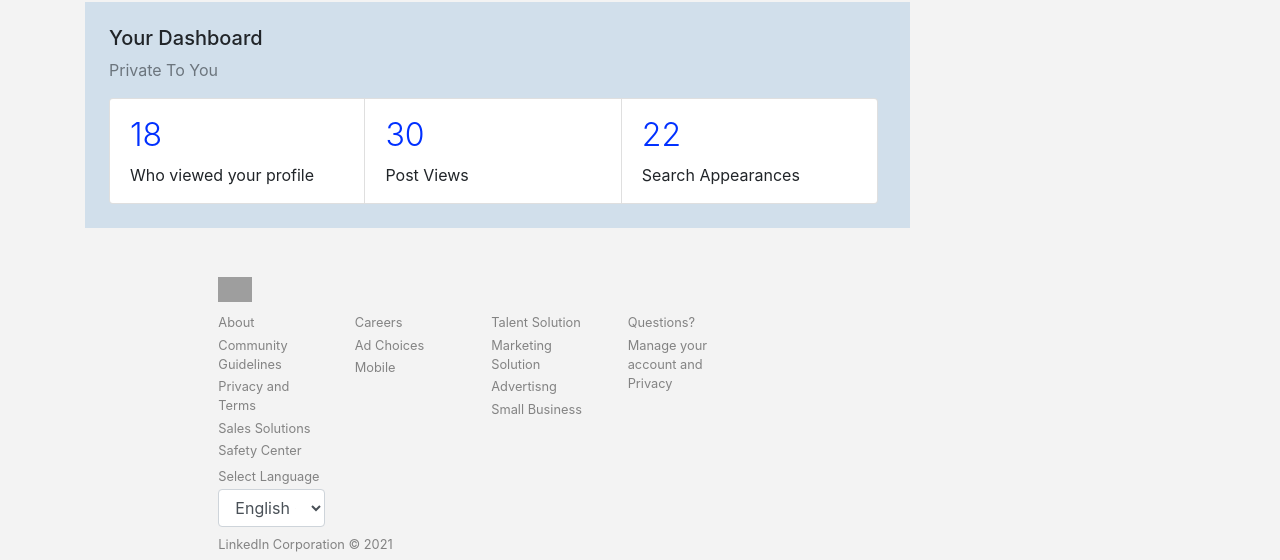
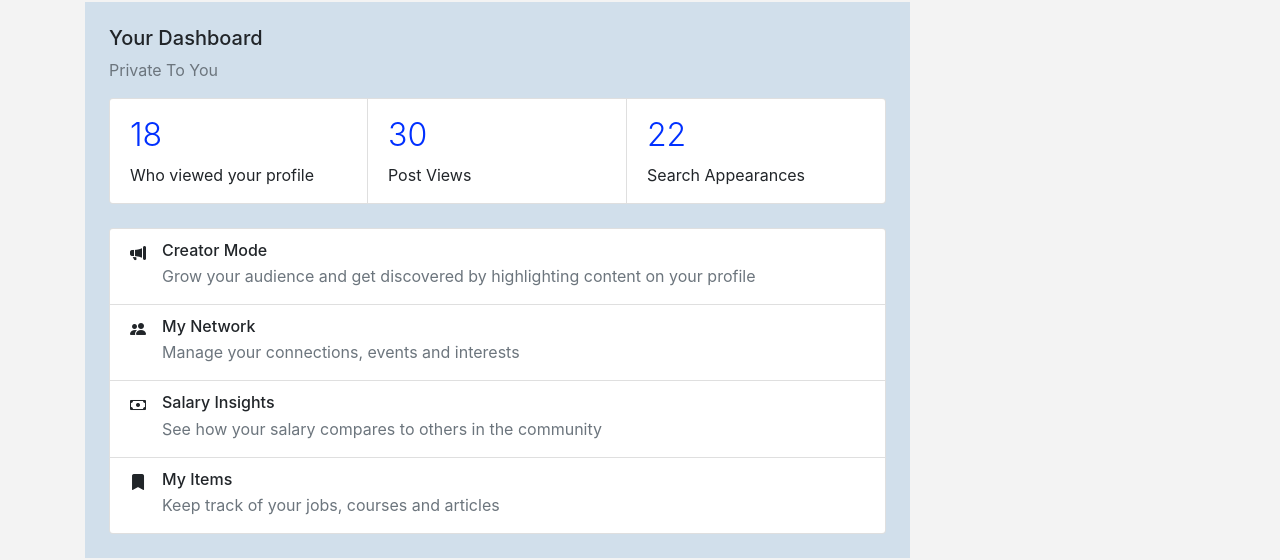
Before and after one commit to Asadbek01/linkedin-clone, a React (Create React App) app: page /profile in a window 1280 px wide. Shown: the part 284-844 px from the top of the page. Built offline with nearby package versions, Linux system fonts and the light colour scheme; no server answers; grey boxes are pictures that could not be loaded.

Commit message:
finished dashboard

```diff
--- a/src/Components/Dashboard.jsx
+++ b/src/Components/Dashboard.jsx
@@ -1,6 +1,8 @@
 import ListGroup from 'react-bootstrap/ListGroup'
+import DashboardItem from './DashboardItem'
 
 const Dashboard = () => {
+
     return (
         <div className="dashboard p-4">
             <h5>Your Dashboard</h5>
@@ -25,6 +27,14 @@ const Dashboard = () => {
                     </div>
                 </ListGroup.Item>
             </ListGroup>
+
+            <ListGroup className='w-100 mt-4'>
+                <DashboardItem title='Creator Mode' subtitle='Grow your audience and get discovered by highlighting content on your profile' icon='bi bi-megaphone-fill mr-3' />
+                <DashboardItem title='My Network' subtitle='Manage your connections, events and interests' icon='bi bi-people-fill mr-3' />
+                <DashboardItem title='Salary Insights' subtitle='See how your salary compares to others in the community' icon='bi bi-cash mr-3' />
+                <DashboardItem title='My Items' subtitle='Keep track of your jobs, courses and articles' icon='bi bi-bookmark-fill mr-3' />
+            </ListGroup>
+
         </div>
     )
 }
--- /dev/null
+++ b/src/Components/DashboardItem.jsx
@@ -0,0 +1,17 @@
+import ListGroup from "react-bootstrap/ListGroup"
+
+const DashboardItem = ({ icon, title, subtitle }) => {
+    return (
+        <ListGroup.Item className='w-100'>
+            <div className="d-flex">
+                <i className={icon}></i>
+                <div className="d-flex flex-column">
+                    <h6 className='mb-1'>{title}</h6>
+                    <p className='mb-1 text-muted'>{subtitle} </p>
+                </div>
+            </div>
+        </ListGroup.Item>
+    )
+}
+
+export default DashboardItem
--- a/src/index.css
+++ b/src/index.css
@@ -70,11 +70,12 @@ body {
 }
 
 .list-group-item {
-  width: 33%;
+  width: 33.333%;
 }
 
 .dashboard-number {
   color: #0130ff;
   font-size: 2rem;
   font-weight: 300;
+  border-radius: .5rem;
 }
```
